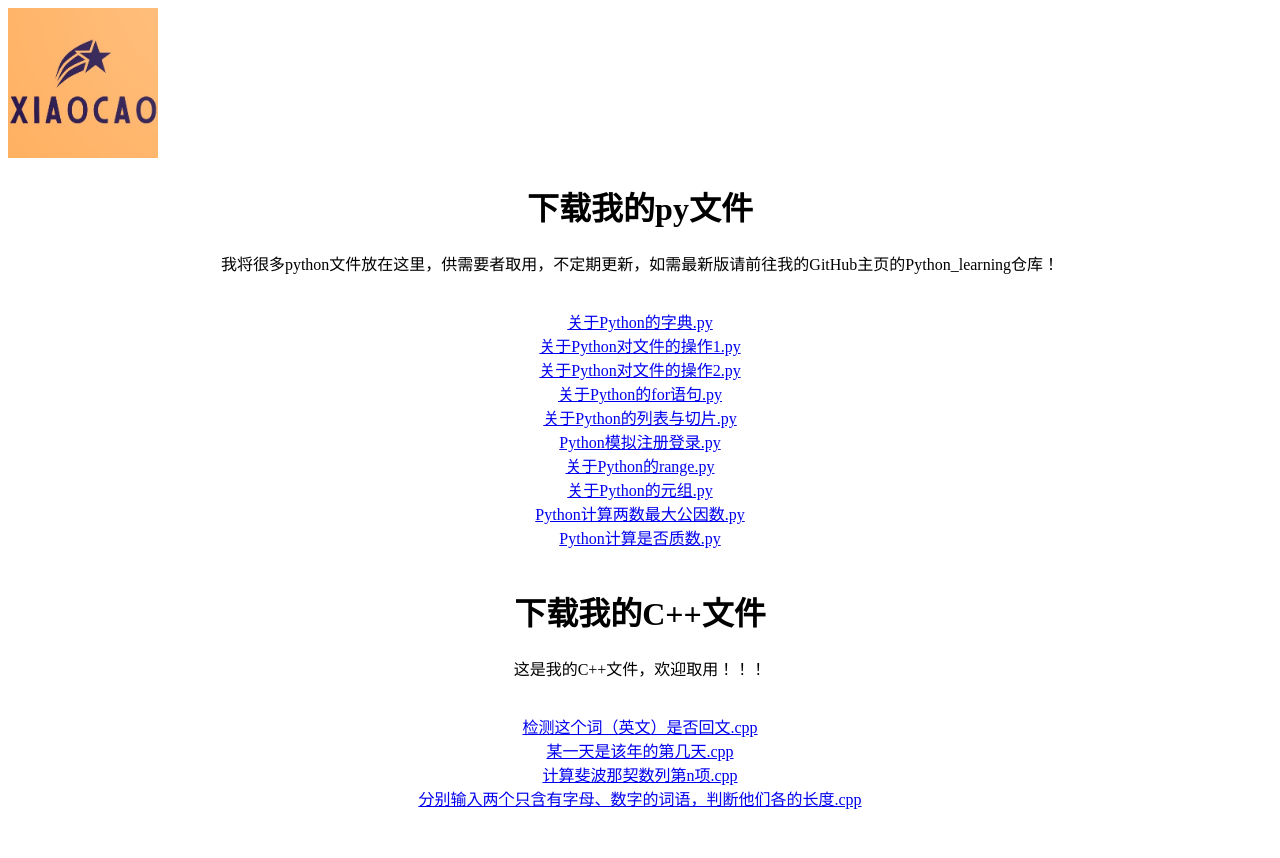
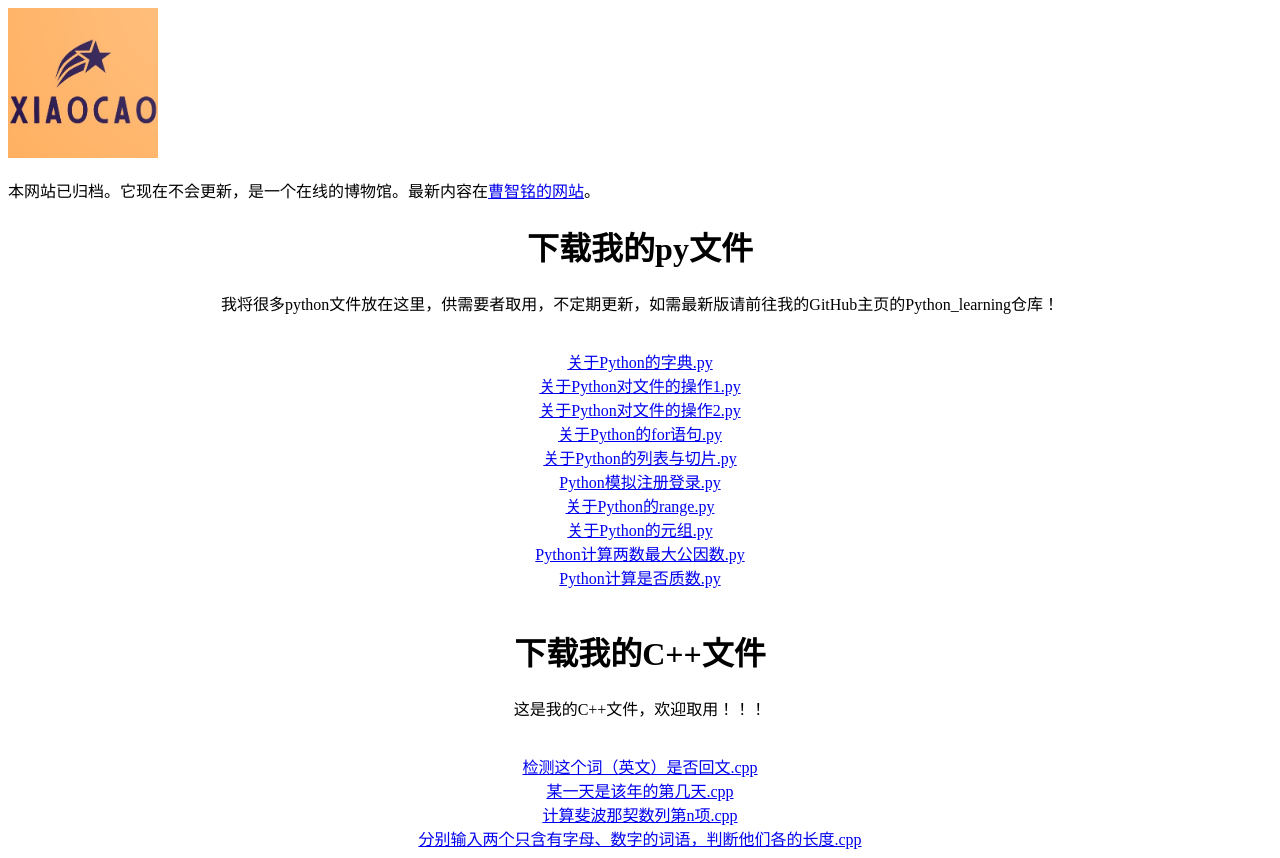
Before and after one commit to cao-zhiming/xiaocao162020.github.io, a plain HTML site: page code_files.html in a window 1280 px wide. Before the commit the page ends 818 px from the top, so only its background shows below. Drawn offline with Linux system fonts and the light colour scheme.

Commit message:
Update code_files.html

```diff
--- a/code_files.html
+++ b/code_files.html
@@ -8,6 +8,9 @@
 </head>
 <body>
 <a href="https://cao-zhiming.github.io/xiaocao162020.github.io/"><img src="logo.jpg" alt="logo" width="150" height="150"></p></a>
+  <div class="border-top-0 text-center text-bold">
+    本网站已归档。它现在不会更新，是一个在线的博物馆。最新内容在<a href="//blog.caozhiming.tk">曹智铭的网站</a>。
+  </div>
 <div style="text-align:center;">
   <h1>下载我的py文件</h1>
 <p>我将很多python文件放在这里，供需要者取用，不定期更新，如需最新版请前往我的GitHub主页的Python_learning仓库！</p>
```
